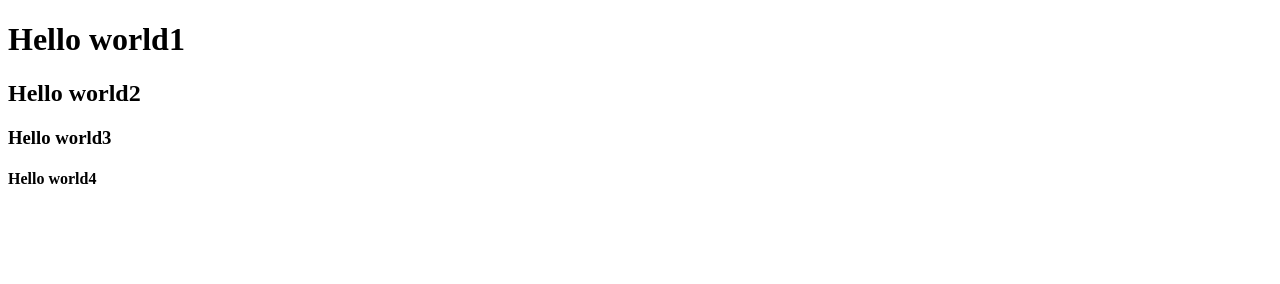
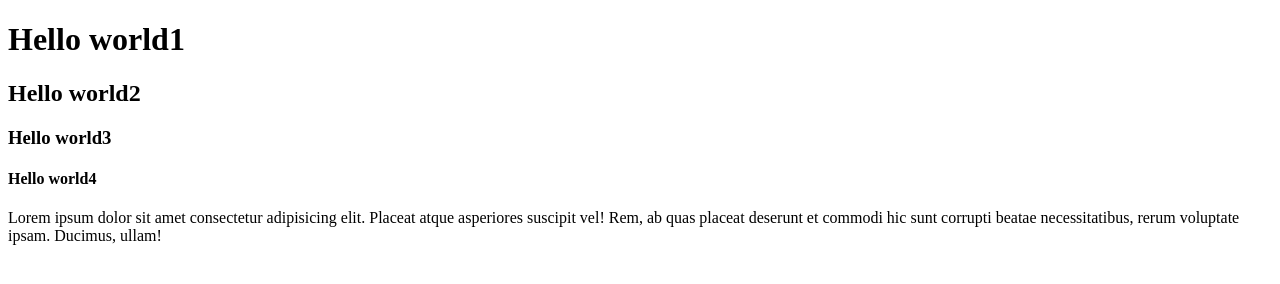
Before and after one commit to Kleomax/First-repository, a plain HTML site: page index.html in a window 1280 px wide. Drawn offline with Linux system fonts and the light colour scheme.

Commit message:
Error commit

```diff
--- a/index.html
+++ b/index.html
@@ -11,5 +11,6 @@
     <h2>Hello world2</h2>
     <h3>Hello world3</h3>
     <h4>Hello world4</h4>
+    <p>Lorem ipsum dolor sit amet consectetur adipisicing elit. Placeat atque asperiores suscipit vel! Rem, ab quas placeat deserunt et commodi hic sunt corrupti beatae necessitatibus, rerum voluptate ipsam. Ducimus, ullam!</p>
 </body>
 </html>
```
